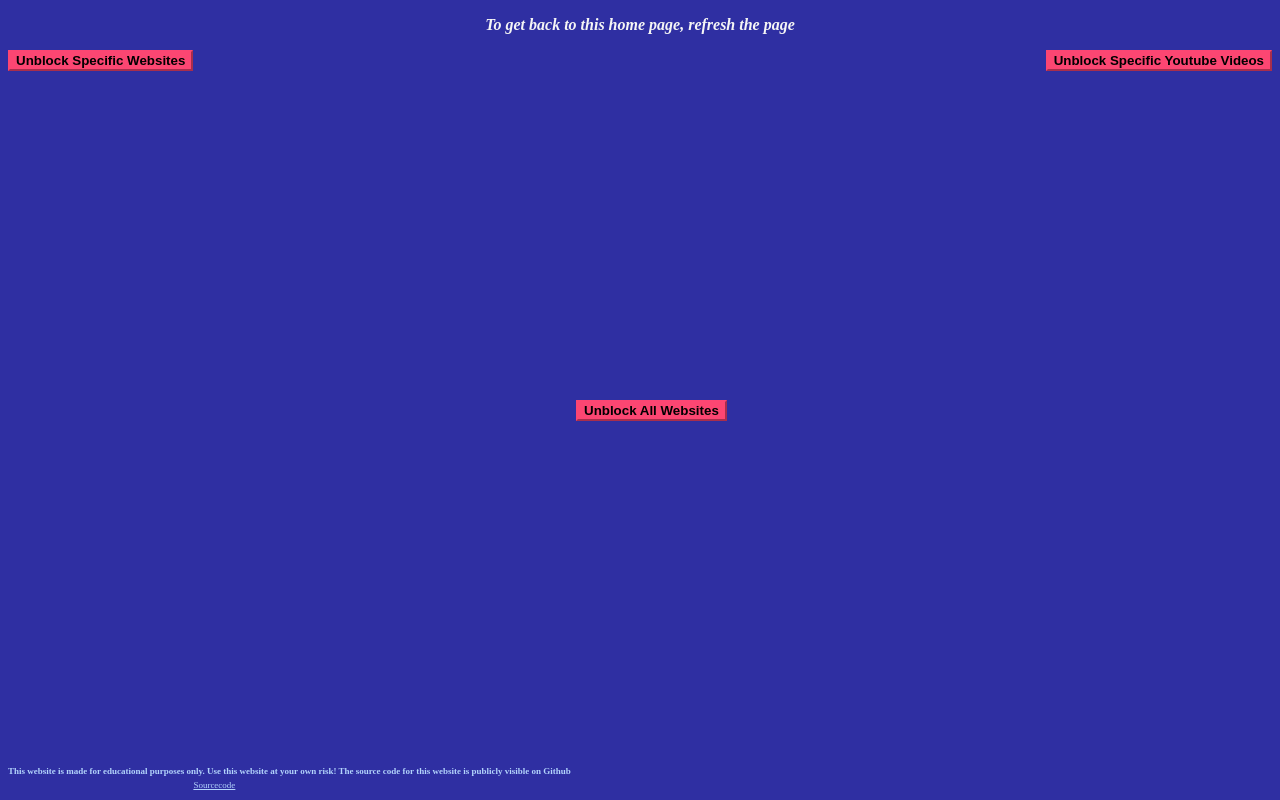
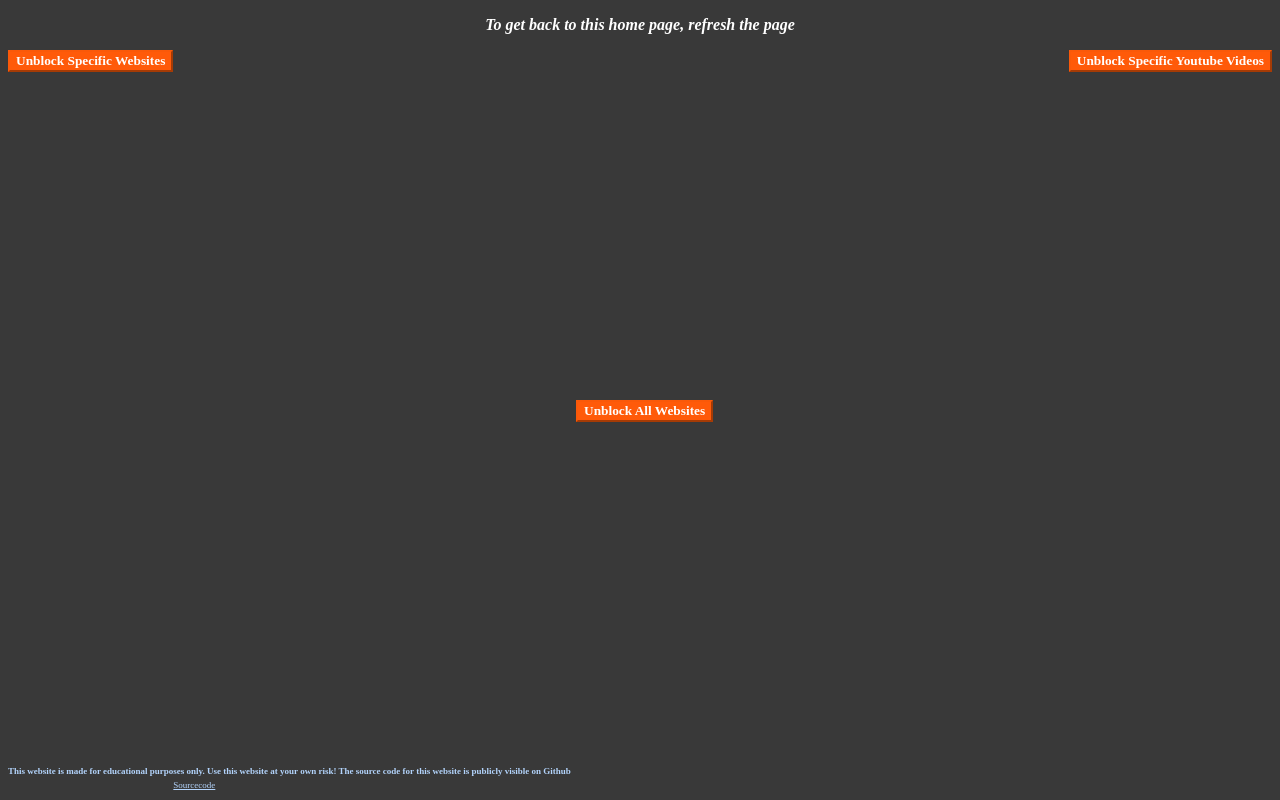
Before and after one commit to jakestrouse00/website-unblocker, a plain HTML site: page index.html in a window 1280 px wide. Drawn offline with Linux system fonts and the light colour scheme.

Commit message:
Made color scheme look better

```diff
--- a/styles.css
+++ b/styles.css
@@ -1,5 +1,5 @@
 body {
-    background-color: #2f2fa2;
+    background-color: #393939;
 }
 
 button{
@@ -16,8 +16,9 @@ input{
 }
 
 p{
-    color: whitesmoke;
+    color: white;
     font-weight: bolder;
+    font-family: Rockwell;
 }
 
 .thevideo{
@@ -44,21 +45,39 @@ p{
     font-style: italic;
     text-align: center;
 }
-
+#sg {
+	font-family: Rockwell;
+    font-weight: bolder;
+    color: white;
+    background-color: #FF5A09;
+    border-color: #fa5909;
+}
 #hey{
     float: right;
+	font-family: Rockwell;
+    font-weight: bolder;
+    color: white;
+    background-color: #FF5A09;
+    border-color: #fa5909;
 }
 
 #hey2{
     float: right;
+	background-color: #393939;
 }
 
 #heys{
     float: left;
+	background-color: #393939;
 }
 
 #heys1{
     float: left;
+	font-family: Rockwell;
+    font-weight: bolder;
+    color: white;
+    background-color: #FF5A09;
+    border-color: #fa5909;
 }
 
 
@@ -67,6 +86,11 @@ p{
     transition: .5s ease;
     top: 50%;
     left: 45%;
+	font-family: Rockwell;
+    font-weight: bolder;
+    color: white;
+    background-color: #FF5A09;
+    border-color: #fa5909;
 
 }
 
```
